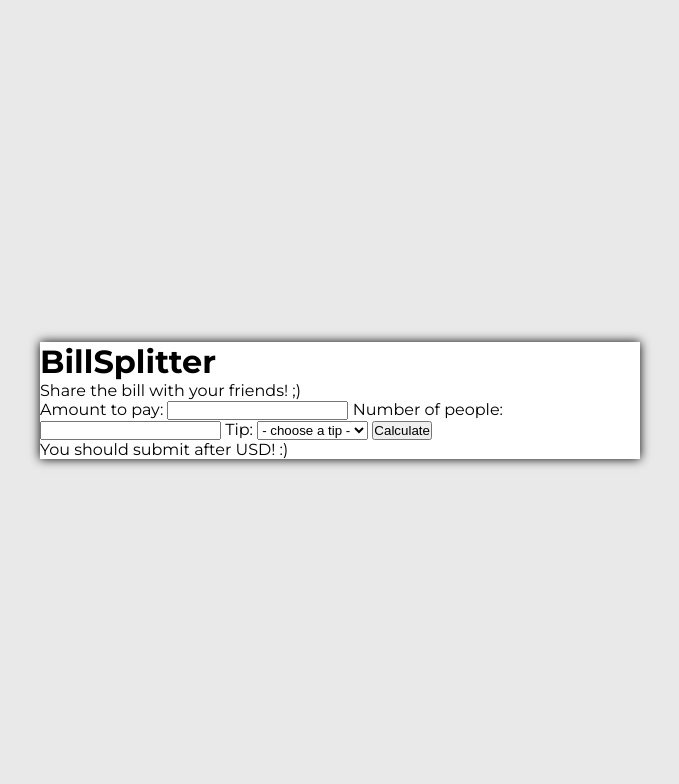
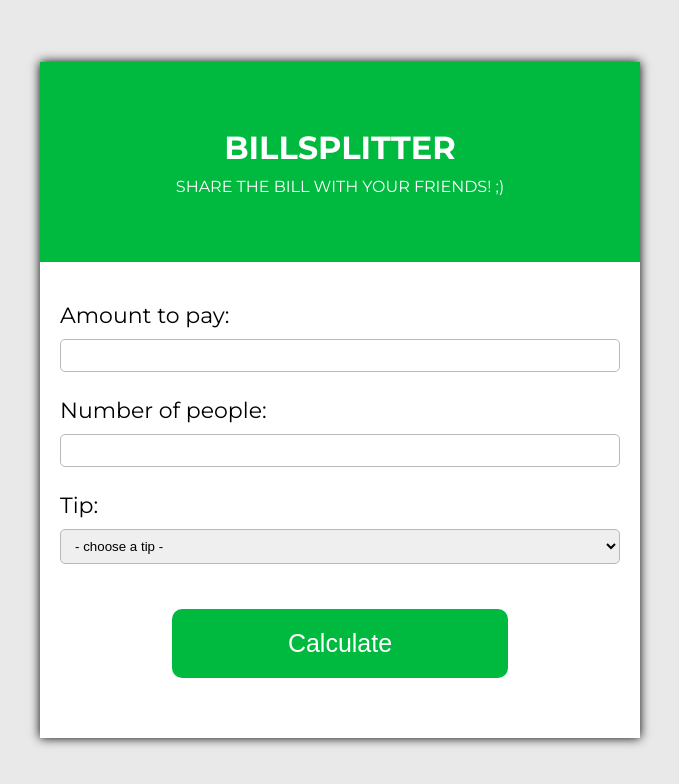
Before and after one commit to miloszKubiak/bill-splitter, a plain HTML site: page index.html in a window 1280 px wide. Shown: the whole page, without its empty margins (300-979 px from the left). Drawn offline with Linux system fonts and the light colour scheme.

Commit message:
Added styles to the project

```diff
--- a/style.css
+++ b/style.css
@@ -10,7 +10,7 @@ body {
     align-items: center;
     min-height: 100vh;
     font-family: 'Montserrat', sans-serif;
-    background-color: rgb(233,233,233);
+    background-color: rgb(233, 233, 233);
 }
 
 .wrapper {
@@ -18,3 +18,71 @@ body {
     background-color: #fff;
     box-shadow: 0 0 10px #000;
 }
+
+.top {
+    display: flex;
+    justify-content: center;
+    align-items: center;
+    flex-direction: column;
+    height: 200px;
+    color: #fff;
+    background-color: #00ba40;
+    text-transform: uppercase;
+}
+
+.top p {
+    margin-top: 10px;
+}
+
+.bottom {
+    padding: 40px 20px;
+}
+
+label {
+    display: block;
+    margin-bottom: 10px;
+    font-size: 22px;
+}
+
+input,
+select {
+    margin-bottom: 25px;
+    padding: 8px 10px;
+    width: 100%;
+    border-radius: 5px;
+    border: 1px solid rgb(185, 185, 185);
+}
+
+.count {
+    display: block;
+    margin: 20px auto;
+    padding: 20px 10px;
+    width: 60%;
+    font-size: 25px;
+    border-radius: 10px;
+    border: none;
+    color: #fff;
+    background-color: #00ba40;
+    cursor: pointer;
+    transition: background-color .3s;
+}
+
+.count:hover {
+    background-color: rgb(0, 168, 59);
+}
+
+.cost-info {
+    display: none;
+    margin-top: 30px;
+    font-size: 20px;
+}
+
+.cost {
+    font-weight: bold;
+}
+
+.error {
+    font-size: 18px;
+    color: rgb(199, 63, 29);
+    text-align: center;
+}
```
